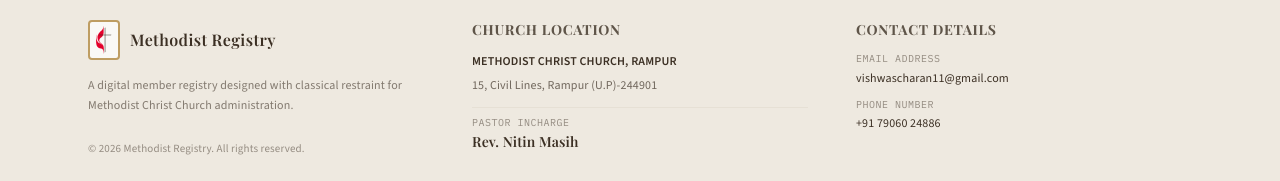
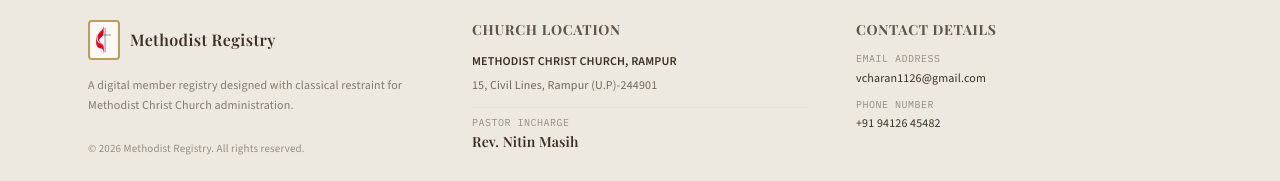
Before and after one commit to vishwas-11/Members_Management_Portal, a Next.js app: page / in a window 1280 px wide. Shown: the part 2477-2658 px from the top of the page. Built offline with nearby package versions, Linux system fonts and the light colour scheme; no server answers; a web font is replaced by a local one.

Commit message:
prod fix and location add

```diff
--- a/app/admin/members/[id]/MemberDetail.tsx
+++ b/app/admin/members/[id]/MemberDetail.tsx
@@ -134,7 +134,7 @@ export default function AdminMemberDetail({ member, dues: initialDues }: { membe
         ...d,
         status: newStatus,
         is_paid: newStatus === 'paid',
-        rejection_reason: newStatus === 'rejected' ? reason : null
+        rejection_reason: newStatus === 'rejected' ? reason : undefined
       } : d))
     }
   }
--- a/app/page.tsx
+++ b/app/page.tsx
@@ -405,10 +405,15 @@ export default async function LandingPage() {
             {/* Location & Pastor Column */}
             <div className="space-y-3 font-sans">
               <h4 className="font-serif text-sm font-bold uppercase tracking-wider text-[#3b2f23]/80">Church Location</h4>
-              <div className="text-xs text-[#3b2f23]/70 space-y-1 leading-relaxed">
-                <p className="font-semibold text-[#3b2f23]">METHODIST CHRIST CHURCH, RAMPUR</p>
-                <p>15, Civil Lines, Rampur (U.P)-244901</p>
-              </div>
+              <a
+                href="https://maps.app.goo.gl/z49qEU4JMPh6nztf6"
+                target="_blank"
+                rel="noopener noreferrer"
+                className="block text-xs text-[#3b2f23]/70 space-y-1 leading-relaxed group"
+              >
+                <p className="font-semibold text-[#3b2f23] group-hover:text-[#4a3820] group-hover:underline underline-offset-4 transition-colors">METHODIST CHRIST CHURCH, RAMPUR</p>
+                <p className="group-hover:text-[#4a3820] group-hover:underline underline-offset-4 transition-colors">15, Civil Lines, Rampur (U.P)-244901</p>
+              </a>
               <div className="text-xs text-[#3b2f23]/70 pt-2 border-t border-[#dfd8cb]/50">
                 <p className="font-mono text-[10px] uppercase tracking-wider text-[#3b2f23]/50">Pastor incharge</p>
                 <p className="font-serif text-sm font-semibold text-[#3b2f23] mt-0.5">Rev. Nitin Masih</p>
@@ -425,7 +430,7 @@ export default async function LandingPage() {
                     href="mailto:vishwascharan11@gmail.com"
                     className="text-xs font-medium text-[#3b2f23] hover:text-[#4a3820] hover:underline underline-offset-4 transition-colors"
                   >
-                    vishwascharan11@gmail.com
+                    vcharan1126@gmail.com
                   </a>
                 </div>
                 <div>
@@ -434,7 +439,7 @@ export default async function LandingPage() {
                     href="tel:7906024886"
                     className="text-xs font-medium text-[#3b2f23] hover:text-[#4a3820] hover:underline underline-offset-4 transition-colors"
                   >
-                    +91 79060 24886
+                    +91 94126 45482
                   </a>
                 </div>
               </div>
```
